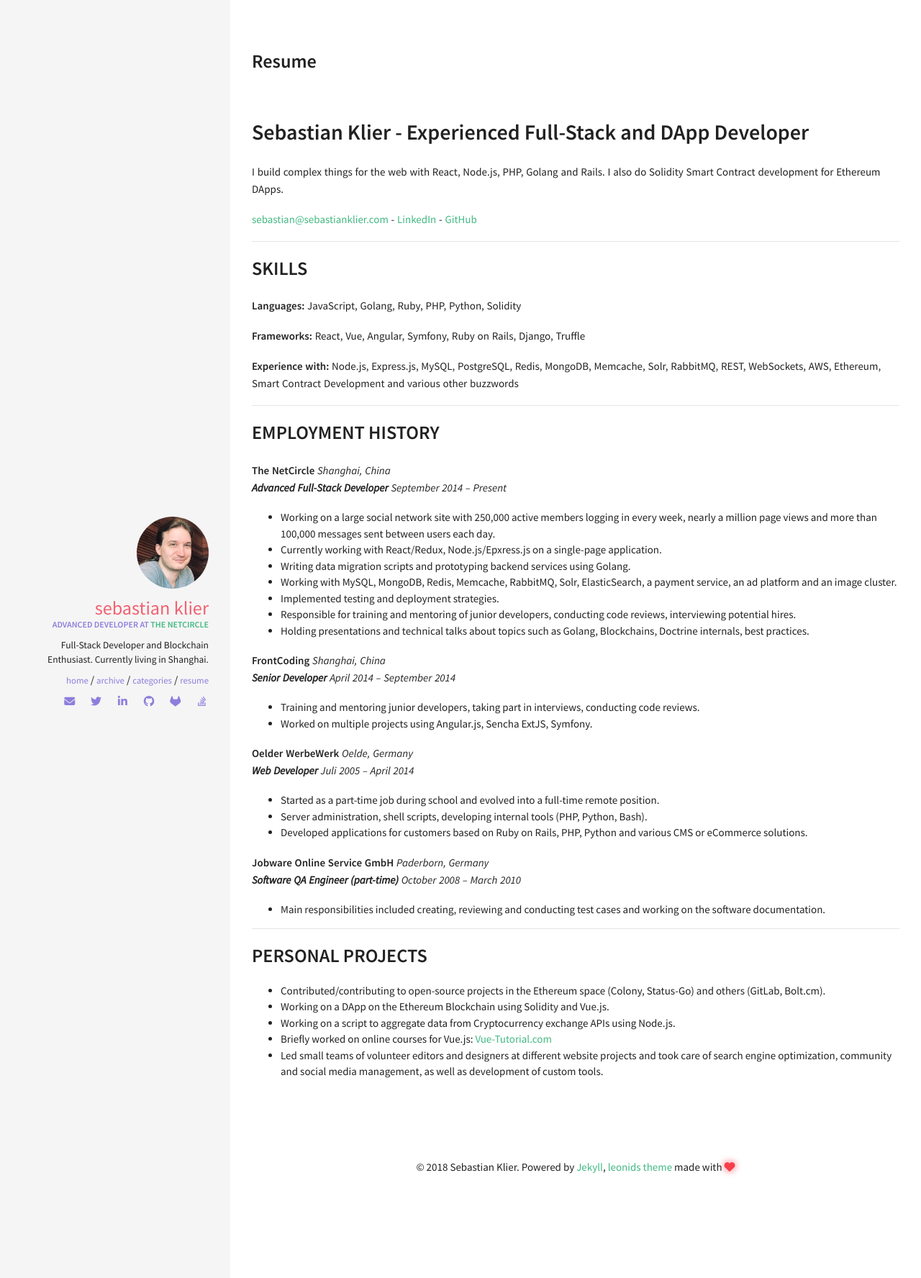
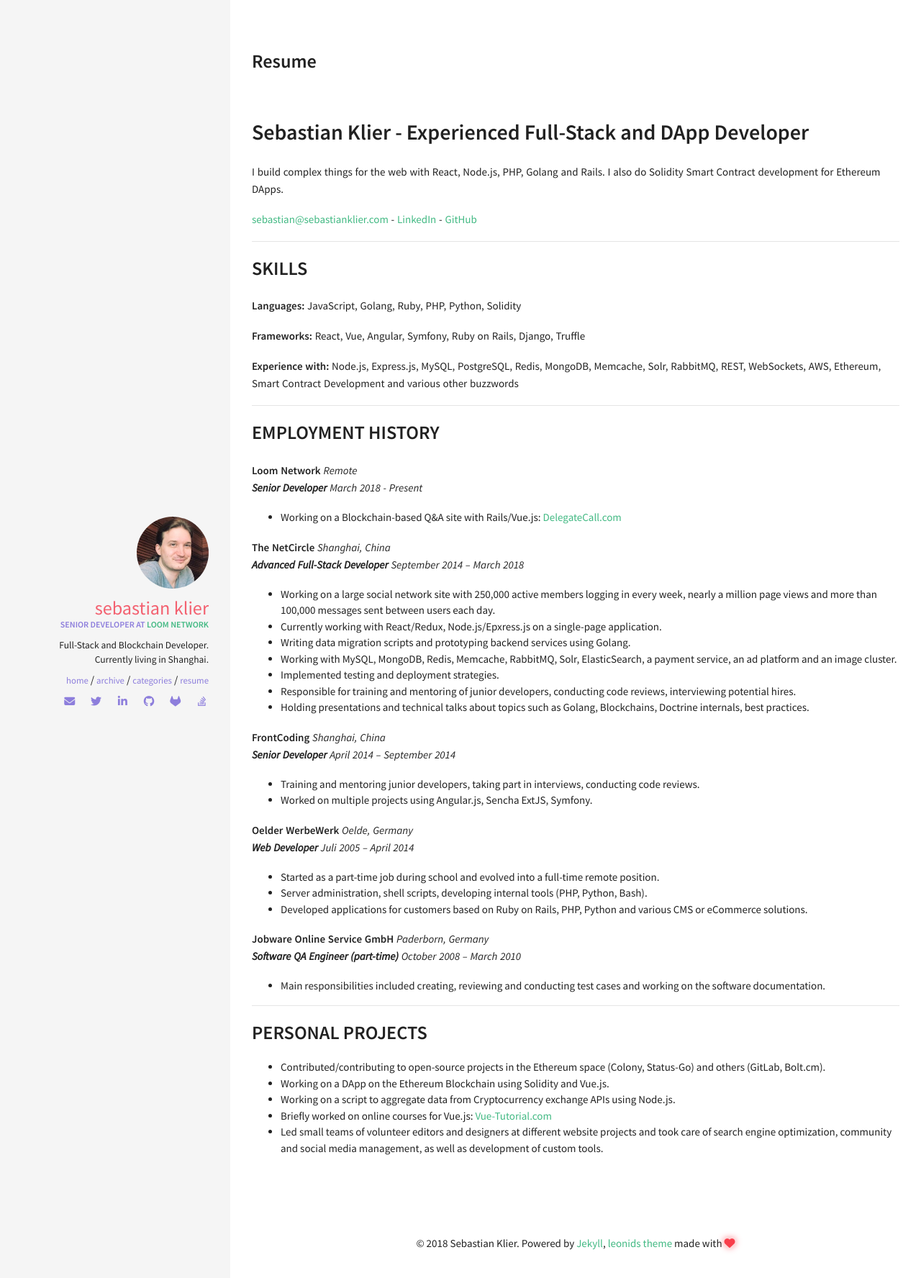
Before and after one commit to sekl/sebastianklier.com, a Jekyll site: the page built from resume.md, in a window 1280 px wide. Shown: the top 1776 px of the page at 72% size. Built offline with Jekyll 4.4.1, drawn with Linux system fonts in a browser that asks for light colours; nearby versions of some CDN libraries.

Commit message:
update current position

```diff
--- a/_config.yml
+++ b/_config.yml
@@ -55,8 +55,8 @@ exclude: [node_modules, vendor, "Gemfile", "Gemfile.lock", "package.json"]
 owner:
   name: Sebastian Klier
   avatar: avatar.jpg
-  job: "Advanced Developer at <a href='http://www.thenetcircle.com'>The NetCircle</a>"
-  bio: "Full-Stack Developer and Blockchain Enthusiast. Currently living in Shanghai."
+  job: "Senior Developer at <a href='http://www.loomx.io'>Loom Network</a>"
+  bio: "Full-Stack and Blockchain Developer.<br />Currently living in Shanghai."
   email: sebastian@sebastianklier.com
   disqus-shortname: sebastianklier
   twitter: sebastianklier
--- a/resume.md
+++ b/resume.md
@@ -25,8 +25,13 @@
 
 ## EMPLOYMENT HISTORY
 
+**Loom Network** *Remote*
+***Senior Developer*** *March 2018 - Present*
+
+* Working on a Blockchain-based Q&A site with Rails/Vue.js: [DelegateCall.com](https://www.delegatecall.com)
+
 **The NetCircle** *Shanghai, China*
-***Advanced Full-Stack Developer*** *September 2014 – Present*
+***Advanced Full-Stack Developer*** *September 2014 – March 2018*
 
 * Working on a large social network site with 250,000 active members logging in every
 week, nearly a million page views and more than 100,000 messages sent between
```
